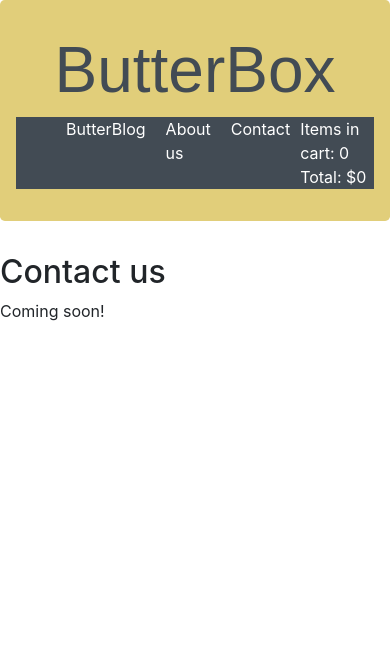
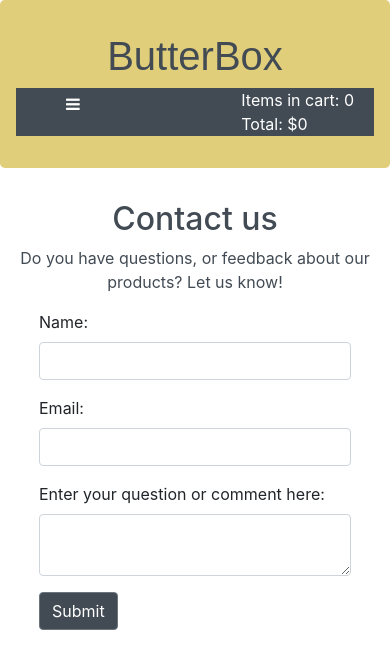
Before and after one commit to amytalbott/butterbox, a React (Create React App) app: page /contact in a window 390 px wide. Shown: the top 668 px of the page. Built offline with nearby package versions, Linux system fonts and the light colour scheme; a web font is replaced by a local one.

Commit message:
The cart works now! Also, a few minor updates to other components

```diff
--- a/public/index.html
+++ b/public/index.html
@@ -4,6 +4,7 @@
     <meta charset="utf-8">
     <link rel="shortcut icon" href="%PUBLIC_URL%/favicon.ico">
     <link href="https://fonts.googleapis.com/css?family=Rammetto+One" rel="stylesheet">
+    <link rel="stylesheet" href="https://cdnjs.cloudflare.com/ajax/libs/font-awesome/4.7.0/css/font-awesome.min.css">
     <meta name="viewport" content="width=device-width, initial-scale=1, shrink-to-fit=no">
     <meta name="theme-color" content="#000000">
     <!--
--- a/src/About.js
+++ b/src/About.js
@@ -1,14 +1,19 @@
 import React from 'react';
 import Header from './Header';
 
+import about from './img/about.jpeg';
+
+// Information about the ButterBox team
 
 const About = () => {
   return (
     <div>
-      <div>
-        <h2>About us</h2>
-        <p>Coming soon! </p>
-      </div>
+        <h2 className="aboutHeader text-center">About us</h2>
+        <div className="aboutContainer">
+          {/* This image needs to be resized */}
+          <img className="aboutPhoto" src={about} alt="the ButterBox team"/>
+          <p></p>
+        </div>
     </div>
   );
 }
--- a/src/App.js
+++ b/src/App.js
@@ -17,6 +17,7 @@ import butterPlaceholder from './butterPlaceholder.jpg';
 // Passes down changes in the state of each item
 
 class App extends React.Component {
+  // assigns props to all the items that appear in Home.js
   state = {
     items: [
       {
@@ -61,13 +62,16 @@ class App extends React.Component {
     return (
       <BrowserRouter>
         <div className="app">
-          {/* These are JSX tags */}
           <Header
             items={this.state.items}
           />
 
           <div className="routeContainer">
-            <Route exact path="/" component={Home} />
+            <Route exact path="/" render={(props) => <Home
+              {...props}
+              items={this.state.items}
+              handleItemChange={this.handleItemChange} />}
+            />
             <Route path="/butterblog" component={ButterBlog} />
             <Route path="/about" component={About} />
             <Route path="/contact" component={Contact} />
--- a/src/ButterBlog.js
+++ b/src/ButterBlog.js
@@ -1,5 +1,7 @@
 import React, {Component} from 'react';
+import { Button } from 'reactstrap';
 
+// Displays posts from a WordPress site using the WordPress API
 
 class ButterBlog extends React.Component {
 
@@ -9,6 +11,7 @@ class ButterBlog extends React.Component {
     posts: []
   }
   }
+  // the following is pulling in data from a WordPress blog
   componentDidMount() {
   let dataURL = "http://localhost/butterblog.dev/wp-json/wp/v2/posts";
   fetch(dataURL)
@@ -19,11 +22,14 @@ class ButterBlog extends React.Component {
       })
     })
   }
+  // This tells the app to display the title and content of the post, plus a
+  // more button for each post. Currently, the button is non-functional
   render() {
   let posts = this.state.posts.map((post, index) => {
-    return <div key={index}>
+    return <div className="butterpost" key={index}>
     <h3>{post.title.rendered}</h3>
     <div dangerouslySetInnerHTML={{__html: post.content.rendered}} />
+    <Button>Read more</Button>
     </div>
   });
   return (
--- a/src/Contact.js
+++ b/src/Contact.js
@@ -1,17 +1,46 @@
-import React from 'react';
+import React, {Component} from 'react';
+import { Button, Form, FormGroup, Label, Input, FormText } from 'reactstrap';
 import Header from './Header';
 
+// Contact form for ButterBox. When form is submitted, the user is notified
+// via an alert box.
 
-const Contact = () => {
-  return (
-    <div>
+class Contact extends React.Component {
+  constructor(props) {
+    super(props);
+    this.handleSubmit = this.handleSubmit.bind(this);
+  }
+
+  handleSubmit(event) {
+    alert("Thank you for contacting us! We'll respond as soon as possible.");
+    event.preventDefault();
+  }
+
+  render() {
+    return (
       <div>
-        <h2>Contact us</h2>
-        <p>Coming soon! </p>
+        <div className="contactHeader text-center">
+          <h2>Contact us</h2>
+          <p>Do you have questions, or feedback about our products? Let us know!</p>
+        </div>
+        <Form className="contactForm"onSubmit={this.handleSubmit}>
+            <FormGroup>
+              <Label>Name:</Label>
+              <Input type="text" />
+            </FormGroup>
+            <FormGroup>
+              <Label for="exampleEmail">Email:</Label>
+              <Input type="email" name="email" id="exampleEmail" />
+            </FormGroup>
+            <FormGroup>
+             <Label for="exampleText">Enter your question or comment here:</Label>
+             <Input type="textarea" name="text" id="exampleText" />
+           </FormGroup>
+           <Button className="contactSubmit" type="submit" value="Submit">Submit</Button>
+        </Form>
       </div>
-    </div>
-  );
+    );
+  }
 }
 
-
 export default Contact;
--- a/src/Counter.js
+++ b/src/Counter.js
@@ -1,5 +1,5 @@
 import React from 'react';
-
+import { Button } from 'reactstrap';
 // This displays the amount of each item that's in the cart, and the add and remove
 // buttons. The remove button doesn't display until an item has been added to the
 // cart.
@@ -11,20 +11,20 @@ const Counter = props => {
     <div className="counter">
       <span className="counter-score">Amount in cart: {props.currentAmount}</span>
       <div>
-        <button
+        <Button
           className="counter-action addButton"
           onClick={() => props.changeAmount(index, 1)}
         >
           Add
-        </button>
+        </Button>
 
         {props.currentAmount > 0 ? (
-          <button
+          <Button
             className="counter-action removeButton"
             onClick={() => props.changeAmount(index, -1)}
           >
             Remove
-          </button>
+          </Button>
         ) : null}
       </div>
     </div>
--- a/src/Header.js
+++ b/src/Header.js
@@ -17,8 +17,14 @@ const Header = (props) => {
           <NavLink to="/">ButterBox</NavLink>
         </h1>
         <div className="header-nav">
-
-              <ul className="main-nav">
+              <ul className="main-nav" id="myTopnav">
+                {/* Menu icon that appears on smaller screens */}
+                <li>
+                  <a href="javascript:void(0);" className="icon">
+                     <i className="fa fa-bars"></i>
+                   </a>
+                </li>
+                {/* Menu options that appear on larger screens */}
                 <li>
                   <NavLink to="/butterblog">ButterBlog</NavLink>
                 </li>
@@ -29,6 +35,7 @@ const Header = (props) => {
                   <NavLink to="/contact">Contact</NavLink>
                 </li>
               </ul>
+              {/* Items in cart and Total. Appears on the top left */}
               <Cart items={props.items} className="shoppingCart" />
             </div>
           </Jumbotron>
--- a/src/Home.js
+++ b/src/Home.js
@@ -6,47 +6,9 @@ import { Grid,
   Row,
  } from 'react-bootstrap';
 
+// displays all the items for sale
 
- class Home extends React.Component {
-   state = {
-     items: [
-       {
-         photo: butterPlaceholder,
-         name: "One-year subscription",
-         price: 80,
-         currentAmount: 0,
-         index: 1
-       },
-       {
-         photo: butterPlaceholder,
-         name: "Six-month subscription",
-         price: 40,
-         currentAmount: 0,
-         index: 2
-       },
-       {
-         photo: butterPlaceholder,
-         name: "Butter sampler",
-         price: 30,
-         currentAmount: 0,
-         index: 3
-       },
-       {
-         photo: butterPlaceholder,
-         name: "Mystery flavor",
-         price: 10,
-         currentAmount: 0,
-         index: 4
-       },
-     ]
-   }
-
-   handleItemChange = (index, delta) => {
-     this.setState( prevState => ({
-       currentAmount: prevState.items[index].currentAmount += delta
-     }));
-   }
-   render() {
+  const Home = (props) => {
     return (
       <div className="homeContainer">
         <p className="introParagraph text-center">Subscribe to our butter of the month club, or try one of our
@@ -54,13 +16,13 @@ import { Grid,
         <Grid>
           <Row className="show-grid">
             {/* Available items list */}
-             {this.state.items.map( (item, index) =>
+            {props.items.map( (item, index) =>
               <Item className="itemForSale"
                 photo={item.photo}
                 name={item.name}
                 price={item.price}
                 index={index}
-                 changeAmount={this.handleItemChange}
+                changeAmount={props.handleItemChange}
                 currentAmount={item.currentAmount}
               />
             )
@@ -70,6 +32,5 @@ import { Grid,
       </div>
     )
   }
- }
 
 export default Home;
--- a/src/index.css
+++ b/src/index.css
@@ -15,30 +15,33 @@ code {
 
 /* Styles for header */
 
-.jumbotron {
+Jumbotron {
     border-radius: none;
 }
 
 .header {
   background-color: #E1CE7A;
+  border-radius: none;
 
 }
 
-h1 {
+.siteTitle {
   color: #424B54;
   font-family: 'Rammetto One', sans-serif;
-  font-size: 4em;
-
 }
 
 .siteTitle a {
   color: #424B54;
+  text-decoration: none;
+}
 
-}
+/* Styles for navbar */
 
 .header-nav {
   display: flex;
-  justify-content: space-around;
+  flex-direction: row;
+  align-items: center;
+  justify-content: space-between;
   background-color: #424B54;
 
 }
@@ -46,7 +49,11 @@ h1 {
 .main-nav {
   display: flex;
   flex-direction: row;
-  justify-content: space-around;
+}
+
+.main-nav ul {
+  margin-top: none !important;
+  margin-bottom: none !important;
 }
 
 .main-nav li {
@@ -61,8 +68,18 @@ h1 {
 
 }
 
+.main-nav .icon {
+    display: none;
+}
+
+/* Styles for cart */
+.cart {
+  margin-right: 20px;
+}
+
 .totalItems{
   color: white;
+
 }
 
 .money {
@@ -108,3 +125,73 @@ h1 {
   margin: 2% 5%;
   color: #424B54;
 }
+
+.butterpost {
+  background-color: #F5F5F5;
+  padding: 10px;
+  margin-bottom: 15px;
+  outline: 1px solid #424B54;
+  outline-offset: 3px;
+}
+
+/* Styles for contact page */
+
+.contactHeader {
+  color: #424B54;
+}
+
+.contactForm {
+  width: 80%;
+  margin: auto;
+}
+
+.contactSubmit {
+  background-color: #424B54;
+  border-color: #6c757d;
+}
+
+/* Styles for about page
+  Image needs to be resized
+*/
+
+.aboutContainer {
+  display: flex;
+  justify-content: center;
+}
+
+.aboutHeader {
+  color: #424B54;
+}
+
+.aboutPhoto {
+
+}
+
+/* Media queries */
+/* Makes the site title larger on larger screens */
+@media only screen and (min-width: 700px) {
+  .siteTitle {
+    font-size: 4em;
+  }
+}
+/*  Hides menu options and displays the hamburger menu icon on smaller screens */
+@media screen and (max-width: 500px) {
+  .main-nav a:not(.icon) {display: none;}
+  .main-nav a.icon {
+    float: right;
+    display: block;
+  }
+
+  .main-nav.responsive {position: relative;}
+  .main-nav.responsive a.icon {
+    position: absolute;
+    right: 0;
+    top: 0;
+  }
+  .main-nav.responsive a {
+    float: none;
+    display: block;
+    text-align: left;
+  }
+
+}
```
Also changed, not shown: src/img/about.jpeg (added), src/img/about.jpg (added). Lines whose indentation alone changed are shown as unchanged.
